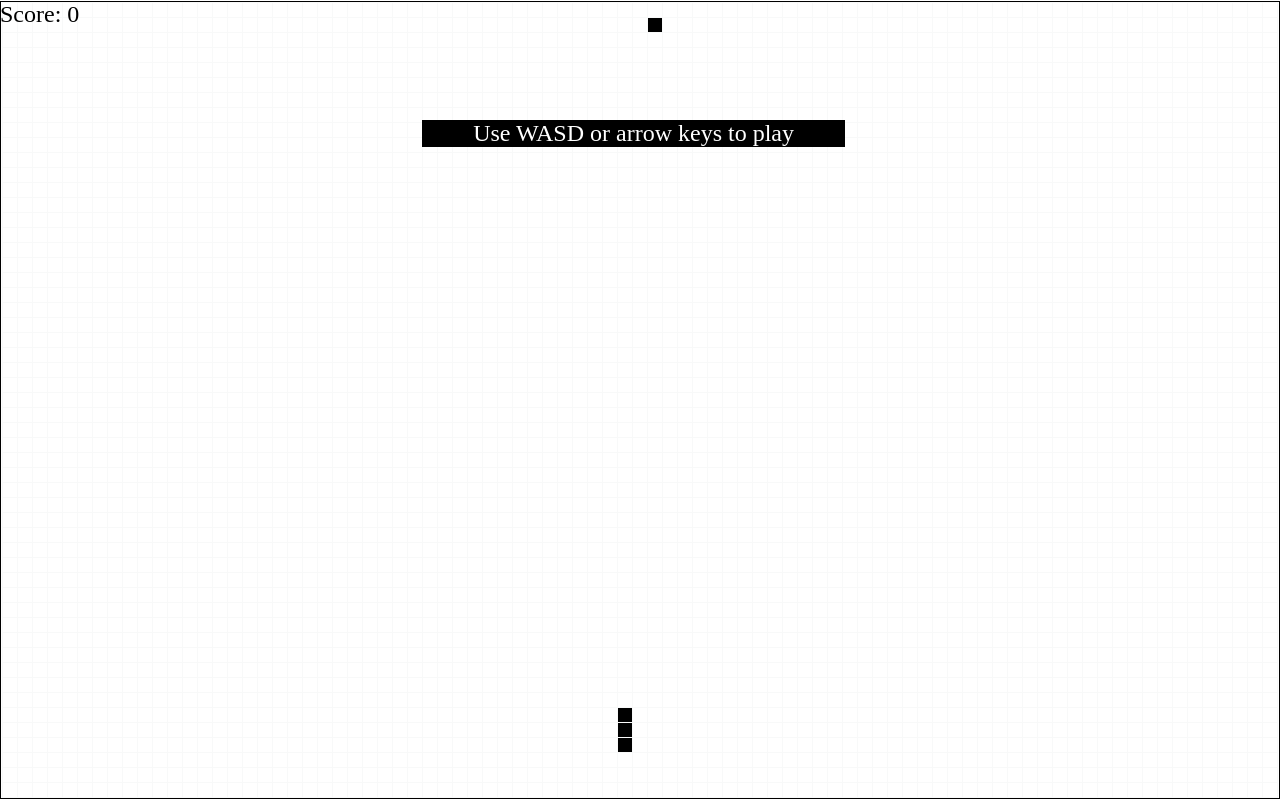
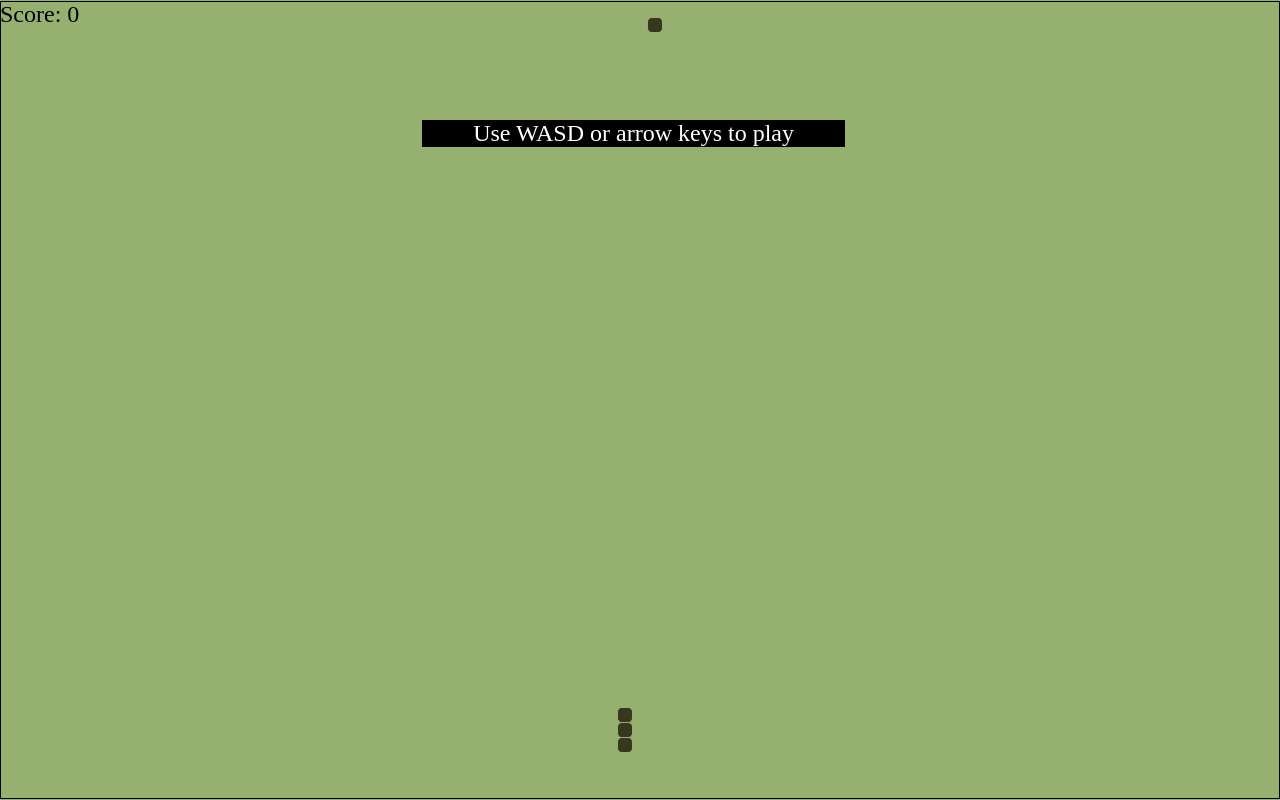
Before and after one commit to nikita-reshetniak/snake-dom, a website: page index.html in a window 1280 px wide. Drawn offline with Linux system fonts and the light colour scheme.

Commit message:
feat: change colors

```diff
--- a/index.css
+++ b/index.css
@@ -1,5 +1,6 @@
 body{
     margin: 0;
+    background-color: rgb(150, 177, 111);
 }
 
 #root {
@@ -21,23 +22,28 @@ body{
 }
 
 .cell{
-    /* height: 10px; */
-    /* width: 10px; */
     margin-top: -1px;
     margin-left: -1px;
-    border: 1px solid #F8F9F9;
+    border: 1px solid rgb(150, 177, 111);
     /* border-collapse: collapse; */
     /* padding: 0; */
     display: inline-block;
     /* margin: 0 1px; */
+    border-radius: 30%;
 }
 
-.snake{
-    background-color: black;
+.snake {
+    background-color: rgb(54, 56, 30);
+    /* border-radius: 30%; */
+}
+
+.head {
+
 }
 
 .food{
-    background-color: black;
+    background-color: rgb(54, 56, 30);
+    /* border-radius: 40%; */
 }
 
 #scoreWrapper{
--- a/index.js
+++ b/index.js
@@ -187,7 +187,7 @@ class View {
 
     setupSnake(body) {
         const head = this.getElement(`#x-${body[0].x}_y-${body[0].y}`);
-        head.classList.add('snake');
+        head.classList.add('snake', 'head');
         const middle = this.getElement(`#x-${body[1].x}_y-${body[1].y}`);
         middle.classList.add('snake');
         const tail = this.getElement(`#x-${body[2].x}_y-${body[2].y}`);
```
